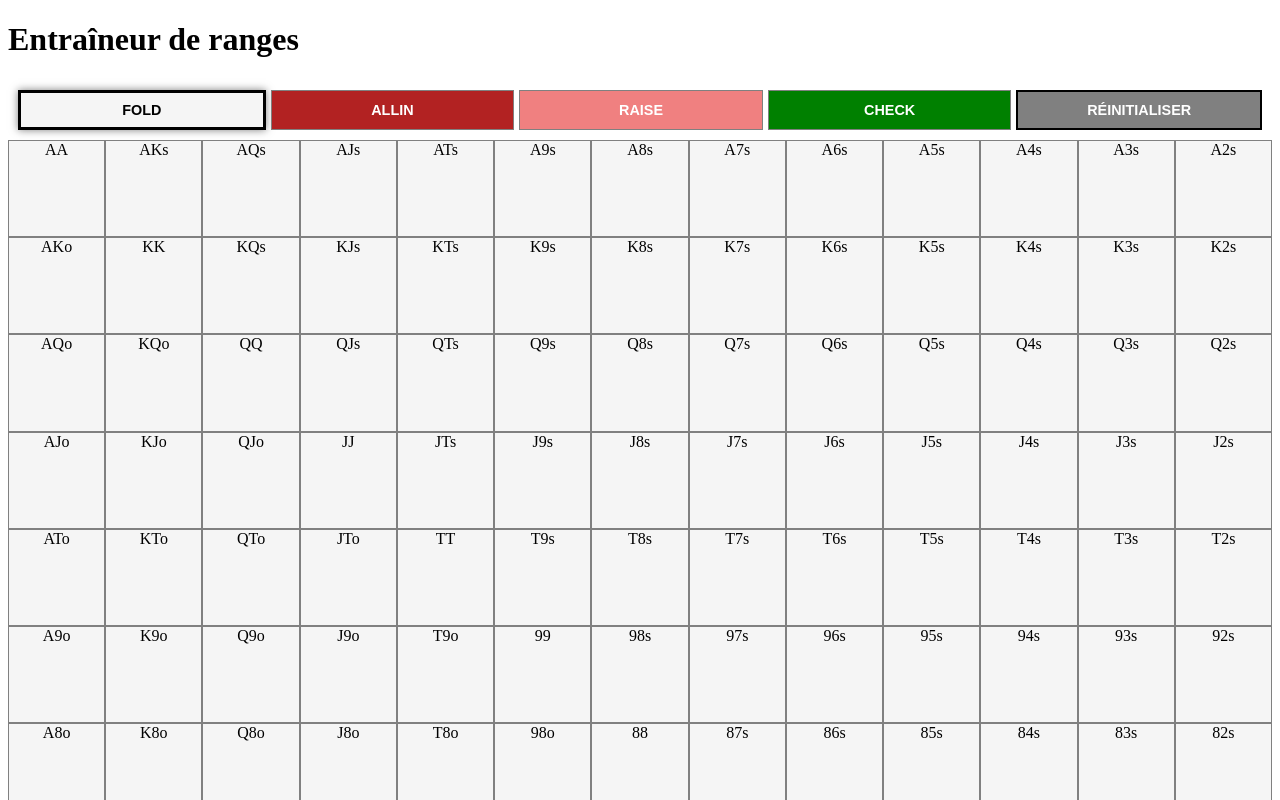
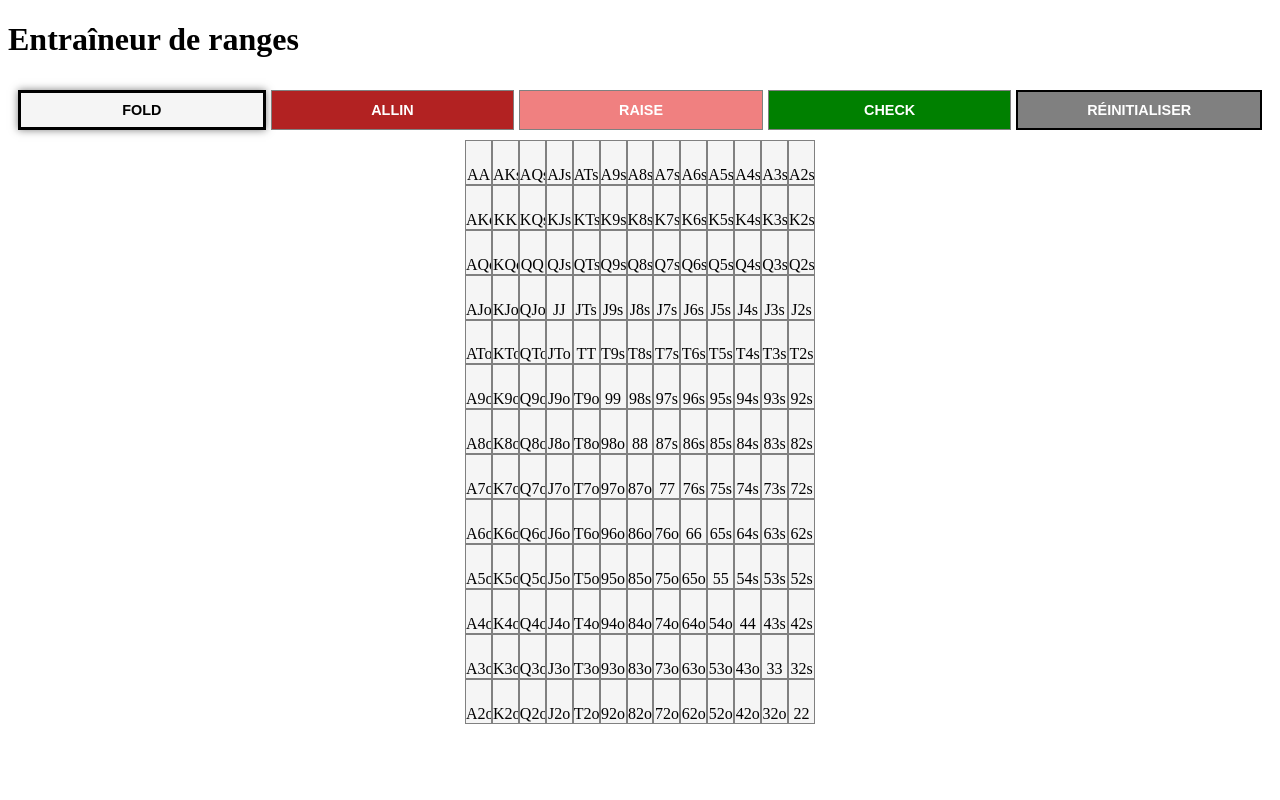
Before and after one commit to PalaciosCaroline/rangesaver, a Next.js app: page / in a window 1280 px wide. Shown: the top 800 px of the page. Built offline with nearby package versions, Linux system fonts and the light colour scheme; no server answers; the database is empty.

Commit message:
correction css

```diff
--- a/app/styles/handMatrix.css
+++ b/app/styles/handMatrix.css
@@ -1,10 +1,16 @@
 .hand-matrix {
   text-align: center;
-    user-select: none; /* supported by Chrome and Opera */
-    -webkit-user-select: none; /* Safari */
-    -khtml-user-select: none; /* Konqueror HTML */
-    -moz-user-select: none; /* Firefox */
-    -ms-user-select: none; /* Internet Explorer/Edge */
+  user-select: none; /* Empêche la sélection de texte */
+  -webkit-user-select: none;
+  -khtml-user-select: none;
+  -moz-user-select: none;
+  -ms-user-select: none;
+  width: 100%;
+  max-width: 350px; /* ✅ Limite la largeur pour éviter les bugs */
+  min-width: 320px; /* ✅ Empêche une matrice trop petite */
+  margin: 0 auto; /* ✅ Centre la matrice */
+  overflow: hidden; /* ✅ Empêche le décalage visuel */
+  touch-action: none; /* ✅ Désactive le scroll sur mobile */
 }
 
 .hand-matrix.no-scroll {
@@ -30,7 +36,7 @@
   overflow: hidden;
 }
 
-  .hand-matrix.no-scroll .hand-matrix-cell{
+.hand-matrix.no-scroll .hand-matrix-cell {
   touch-action: none;
 }
 
@@ -45,9 +51,9 @@
 }
 
 .hand-matrix-cell:before {
-    content:'';
-    float:left;
-    padding-top:100%;
+  content: "";
+  display: block; /* ✅ Remplace float:left pour une meilleure compatibilité */
+  padding-top: 100%;
 }
 
 .hand-matrix-cell > div {
@@ -58,10 +64,10 @@
 
 .hand-matrix-cell div {
   -webkit-touch-callout: none; /* iOS Safari */
-    -webkit-user-select: none; /* Safari */
-    -khtml-user-select: none; /* Konqueror HTML */
-    -moz-user-select: none; /* Old versions of Firefox */
-    -ms-user-select: none; /* Internet Explorer/Edge */
+  -webkit-user-select: none;
+  -khtml-user-select: none;
+  -moz-user-select: none;
+  -ms-user-select: none;
   user-select: none;
 }
 
@@ -77,29 +83,12 @@
   background-color: #fff;
 }
 
-  .hand-matrix-cell .fill-blue {
-    background-color: #1890ff;
+
+/* ✅ Empêche le mouvement de la page lorsqu'on touche la matrice */
+body.lock-scroll {
+  overflow: hidden;
 }
 
-  .hand-matrix-cell .fill-red {
-    background-color: #ff2018;
-  }
-
-  .hand-matrix-cell.fill-orange {
-    background-color: #ffae18;
-  }
-
-  .hand-matrix-cell.fill-yellow {
-    background-color: #fffb18;
-  }
-
-  .hand-matrix-cell.fill-light-green {
-    background-color: #18ff3e;
-  }
-
-  .hand-matrix-cell.fill-green {
-    background-color: #00c90a;
-  }
 
   .actions {
     display: flex;
```
Lines whose indentation alone changed are shown as unchanged.
